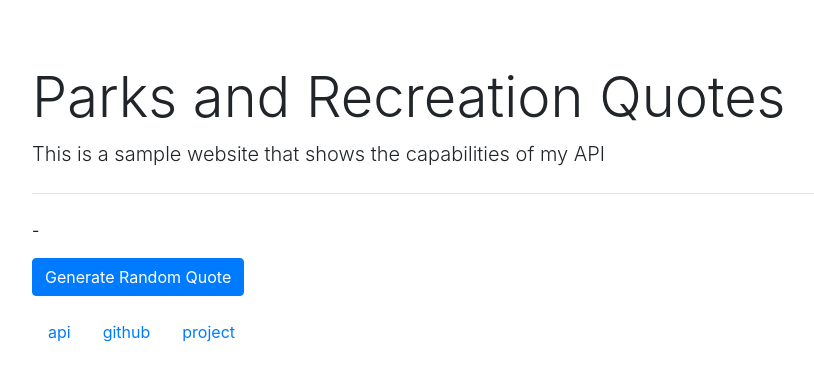
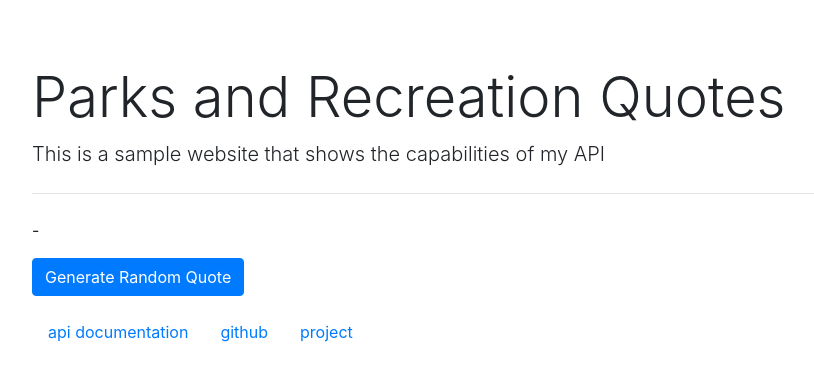
Before and after one commit to vibindi/parks-and-rec-api, a Flask app: page / in a window 1280 px wide. Shown: the top 381 px of the page, without its empty margins (0-814 px from the left). Run offline with Flask 2, Linux system fonts and the light colour scheme; data that the repository does not hold is empty; some libraries are stand-ins or nearby versions.

Commit message:
fixed index.html text

```diff
--- a/templates/index.html
+++ b/templates/index.html
@@ -32,7 +32,7 @@
               <a class="btn btn-primary" href="/" role="button">Generate Random Quote</a>
             </p>
             <nav class="nav">
-                <a class="nav-link git-link" href="https://parks-and-rec-quotes.herokuapp.com/api">api</a>
+                <a class="nav-link git-link" href="https://parks-and-rec-quotes.herokuapp.com/api">api documentation</a>
                 <a class="nav-link git-link" href="https://github.com/vibindi">github</a>
                 <a class="nav-link git-link" href="https://github.com/vibindi/parks-and-rec-api">project</a>
             </nav>
```
